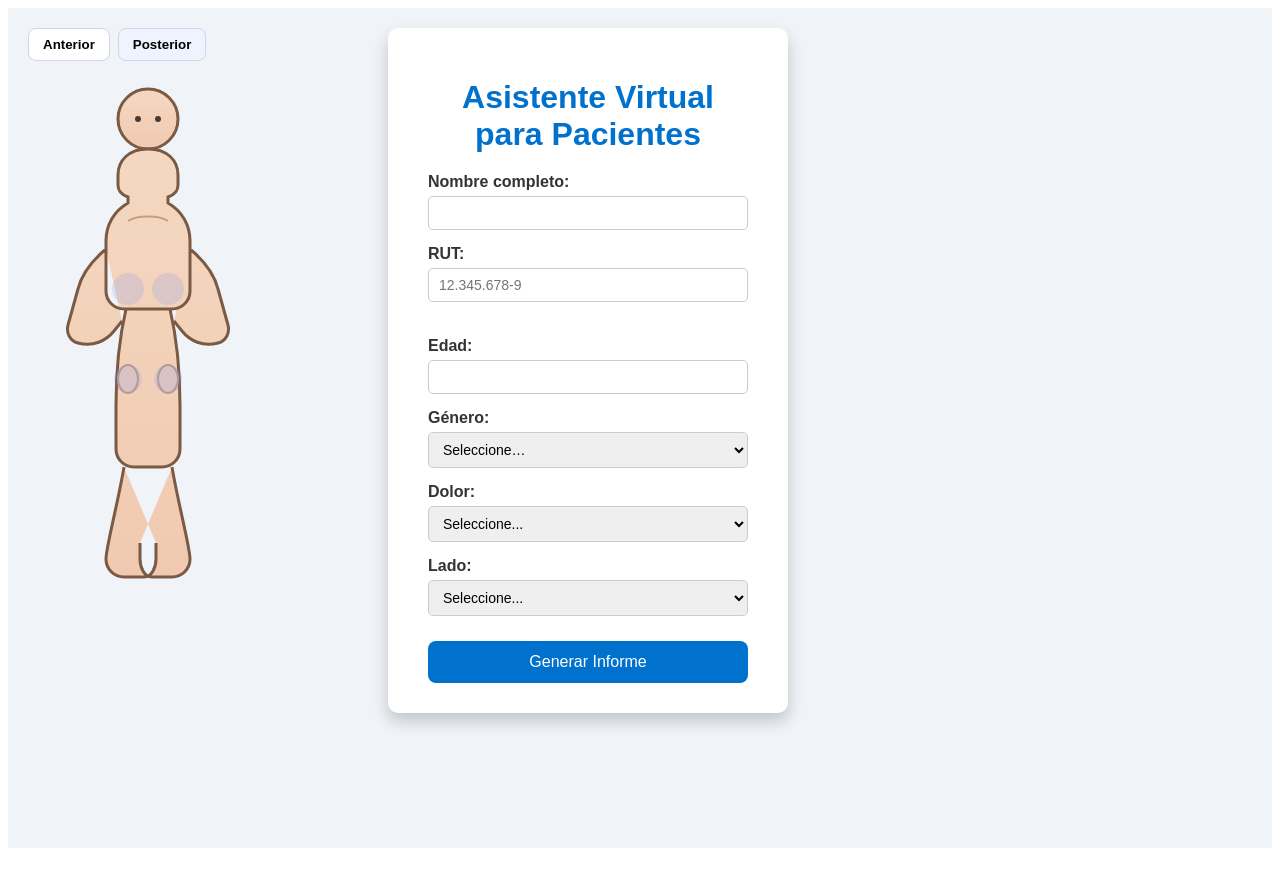
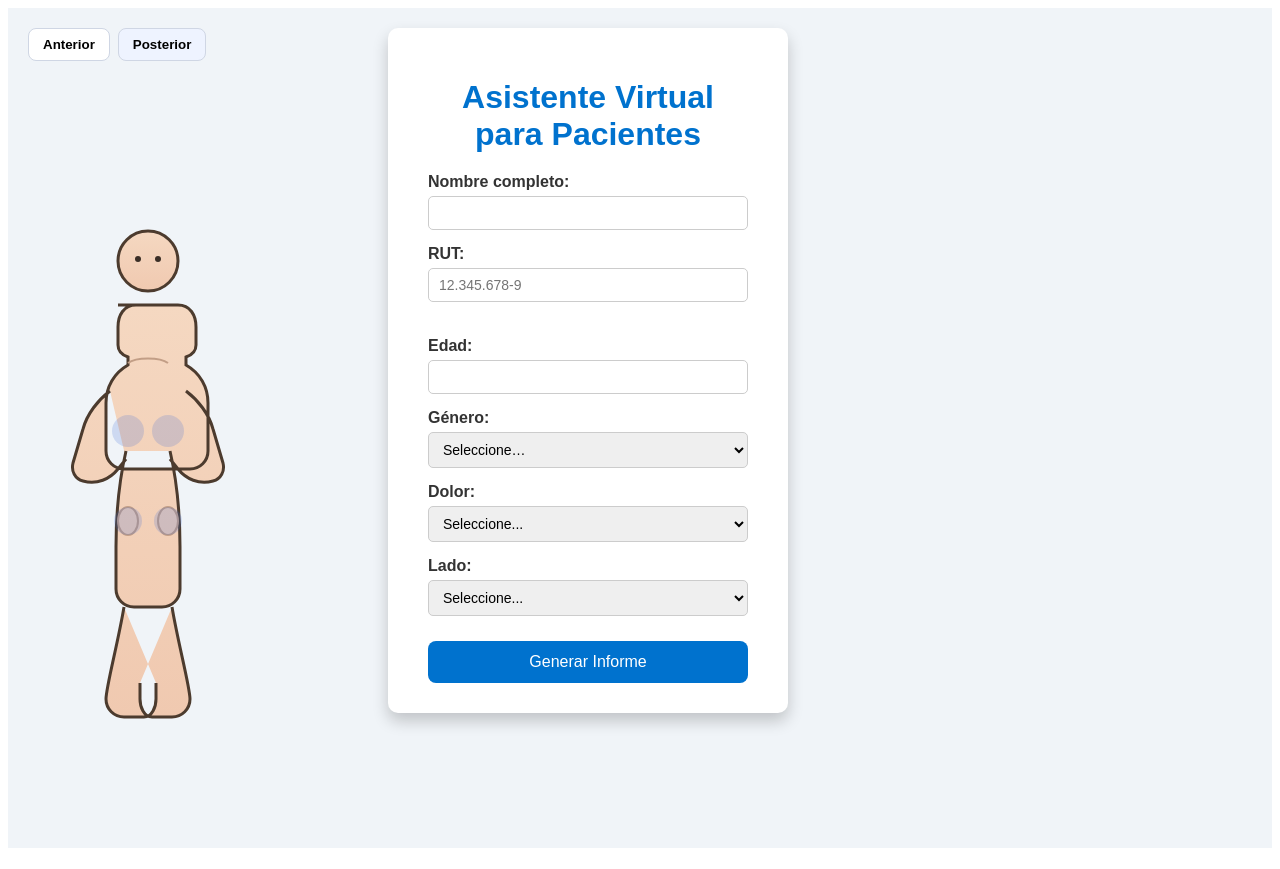
Before and after one commit to cahuerta/ASISTENCIA-ICA, a React (Vite) app: page / in a window 1280 px wide. Built offline with nearby package versions, Linux system fonts and the light colour scheme; no server answers.

Commit message:
Update EsquemaAnterior.jsx

```diff
--- a/src/EsquemaAnterior.jsx
+++ b/src/EsquemaAnterior.jsx
@@ -1,132 +1,70 @@
 import React from "react";
 
-/**
- * EsquemaAnterior – cuerpo completo (vista frontal)
- * Zonas clickeables: Cadera izq/der, Rodilla izq/der
- * Props:
- *  - onSeleccionZona(zona: string)
- *  - width (por defecto 240)  // alto escala automáticamente
- *  - className (opcional)
- */
+/** Vista frontal, estilo vector plano (igual al mock) */
 export default function EsquemaAnterior({
   onSeleccionZona,
-  width = 240,
+  width = 260,
   className = "",
 }) {
-  const handle = (zona) => typeof onSeleccionZona === "function" && onSeleccionZona(zona);
+  const handle = (z) => typeof onSeleccionZona === "function" && onSeleccionZona(z);
 
   return (
     <svg
       viewBox="0 0 240 520"
       width={width}
+      height="auto"
+      preserveAspectRatio="xMidYMid meet"
       className={className}
       xmlns="http://www.w3.org/2000/svg"
+      aria-label="Vista anterior"
       style={{ display: "block" }}
-      aria-label="Esquema humano vista anterior"
     >
       <defs>
-        <linearGradient id="skinAnterior" x1="0" y1="0" x2="0" y2="1">
+        <linearGradient id="skinA" x1="0" y1="0" x2="0" y2="1">
           <stop offset="0%" stopColor="#f5d8c1" />
           <stop offset="100%" stopColor="#f0c9b0" />
         </linearGradient>
         <style>{`
-          .outline{ fill:url(#skinAnterior); stroke:#7a5a44; stroke-width:3; }
+          .outline{ fill:url(#skinA); stroke:#4c3b2e; stroke-width:3; }
           .hint{ fill:none; stroke:#c29e86; stroke-width:2; }
-          .hit{ fill:#6c8cff; opacity:.18; cursor:pointer; }
-          .hit:hover{ opacity:.28; }
+          .hit{ fill:#3f6dd9; opacity:.20; cursor:pointer; }
+          .hit:hover{ opacity:.30; }
         `}</style>
       </defs>
 
-      {/* Cabeza + rostro sencillo (ojos) */}
-      <g>
-        <circle cx="120" cy="50" r="30" className="outline" />
-        {/* ojos */}
-        <circle cx="110" cy="50" r="3" fill="#4a3a2f" />
-        <circle cx="130" cy="50" r="3" fill="#4a3a2f" />
-      </g>
+      {/* Cabeza con ojos */}
+      <circle cx="120" cy="52" r="30" className="outline" />
+      <circle cx="110" cy="50" r="3" fill="#3a2e26" />
+      <circle cx="130" cy="50" r="3" fill="#3a2e26" />
 
-      {/* Tronco/brazos/piernas – silueta frontal */}
+      {/* Silueta frontal (proporción de mock) */}
       <path
         className="outline"
-        d="M120 80
-           c20 0 30 12 30 26v10
-           c0 6-4 10-10 12v6
-           c14 8 22 22 22 38v50
-           c0 10-8 18-18 18H96
-           c-10 0-18-8-18-18v-50
-           c0-16 8-30 22-38v-6
-           c-6-2-10-6-10-12V106
-           c0-14 10-26 30-26z
-
-           M78 180c-12 10-24 24-28 40l-10 36
-           c-2 8 2 16 10 18
-           c15 4 28-2 36-12l8-10
-
-           M162 180c12 10 24 24 28 40l10 36
-           c2 8-2 16-10 18
-           c-15 4-28-2-36-12l-8-10
-
-           M98 240c-6 26-10 62-10 96v44
-           c0 10 8 18 18 18h28
-           c10 0 18-8 18-18v-44
-           c0-34-4-70-10-96
-
-           M96 398c-6 36-18 80-18 92
-           c0 10 8 18 18 18h20
-           c8 0 12-10 12-18v-16
-
-           M144 398c6 36 18 80 18 92
-           c0 10-8 18-18 18h-20
-           c-8 0-12-10-12-18v-16"
+        d="M90 96h60c12 0 18 10 18 22v18c0 6-4 10-10 12v8c14 8 22 22 22 38v48c0 10-8 18-18 18H96c-10 0-18-8-18-18v-48c0-16 8-30 22-38v-8c-6-2-10-6-10-12v-18c0-12 6-22 18-22Z
+           M82 182c-12 9-23 23-27 38l-10 34c-2 8 2 16 10 18 14 4 27-2 35-12l8-10
+           M158 182c12 9 23 23 27 38l10 34c2 8-2 16-10 18-14 4-27-2-35-12l-8-10
+           M98 242c-6 26-10 62-10 96v42c0 10 8 18 18 18h28c10 0 18-8 18-18v-42c0-34-4-70-10-96
+           M96 398c-6 36-18 80-18 92 0 10 8 18 18 18h20c8 0 12-10 12-18v-16
+           M144 398c6 36 18 80 18 92 0 10-8 18-18 18h-20c-8 0-12-10-12-18v-16"
       />
 
-      {/* Referencias óseas simples (tórax + patelas) */}
-      <path className="hint" d="M100 152c8-6 32-6 40 0" />
-      <ellipse className="hint" cx="100" cy="310" rx="10" ry="14" />
-      <ellipse className="hint" cx="140" cy="310" rx="10" ry="14" />
+      {/* Referencias óseas suaves (esternón/arco) */}
+      <path className="hint" d="M100 154c8-6 32-6 40 0" />
+      {/* Patelas */}
+      <ellipse className="hint" cx="100" cy="312" rx="10" ry="14" />
+      <ellipse className="hint" cx="140" cy="312" rx="10" ry="14" />
 
-      {/* ZONAS CLICKEABLES (centradas en acetábulo y patelas) */}
-      {/* Caderas centradas (más mediales) */}
-      <ellipse
-        className="hit"
-        cx="100"
-        cy="220"
-        rx="16"
-        ry="16"
-        onClick={() => handle("Cadera izquierda")}
-      >
+      {/* ZONAS CLICKEABLES (centradas) */}
+      <ellipse className="hit" cx="100" cy="222" rx="16" ry="16" onClick={() => handle("Cadera izquierda")}>
         <title>Cadera izquierda</title>
       </ellipse>
-      <ellipse
-        className="hit"
-        cx="140"
-        cy="220"
-        rx="16"
-        ry="16"
-        onClick={() => handle("Cadera derecha")}
-      >
+      <ellipse className="hit" cx="140" cy="222" rx="16" ry="16" onClick={() => handle("Cadera derecha")}>
         <title>Cadera derecha</title>
       </ellipse>
-
-      {/* Rodillas */}
-      <ellipse
-        className="hit"
-        cx="100"
-        cy="310"
-        rx="14"
-        ry="14"
-        onClick={() => handle("Rodilla izquierda")}
-      >
+      <ellipse className="hit" cx="100" cy="312" rx="14" ry="14" onClick={() => handle("Rodilla izquierda")}>
         <title>Rodilla izquierda</title>
       </ellipse>
-      <ellipse
-        className="hit"
-        cx="140"
-        cy="310"
-        rx="14"
-        ry="14"
-        onClick={() => handle("Rodilla derecha")}
-      >
+      <ellipse className="hit" cx="140" cy="312" rx="14" ry="14" onClick={() => handle("Rodilla derecha")}>
         <title>Rodilla derecha</title>
       </ellipse>
     </svg>
```
